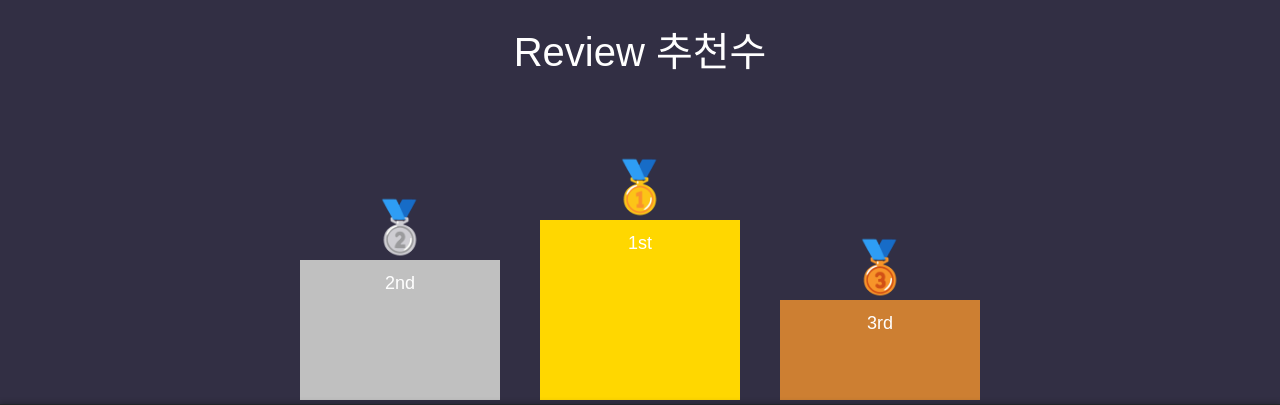
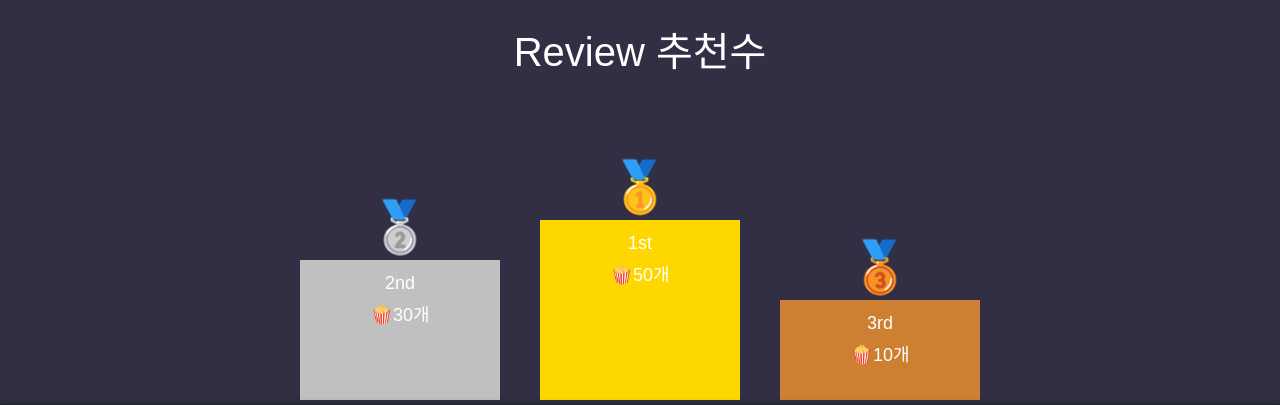
Before and after one commit to junhyuk000/PopcornAPP, a Flask app: page /movie_review_rank in a window 1280 px wide. Shown: the part 346-751 px from the top of the page. Run offline with Flask 3, Linux system fonts and the light colour scheme; data that the repository does not hold is empty; parts of the project's set-up code (start-up, migrations or seed data) failed here and were passed over; some web fonts are replaced.

Commit message:
등수에 팝콘개수 표시

```diff
--- a/templates/movie_review_rank.html
+++ b/templates/movie_review_rank.html
@@ -99,16 +99,20 @@
                 <div class="medal">🥈</div>
                 <div class="name"><a href="#" id="second-user"></a></div>
                 <div class="rank">2nd</div>
+                <div class="rank">🍿30개</div>
+
             </div>
             <div id="first" class="podium-item first">
                 <div class="medal">🥇</div>
                 <div class="name"><a href="#" id="first-user"></a></div>
                 <div class="rank">1st</div>
+                <div class="rank">🍿50개</div>
             </div>
             <div id="third" class="podium-item third">
                 <div class="medal">🥉</div>
                 <div class="name"><a href="#" id="third-user"></a></div>
                 <div class="rank">3rd</div>
+                <div class="rank">🍿10개</div>
             </div>
         </div>
     </div>
```
